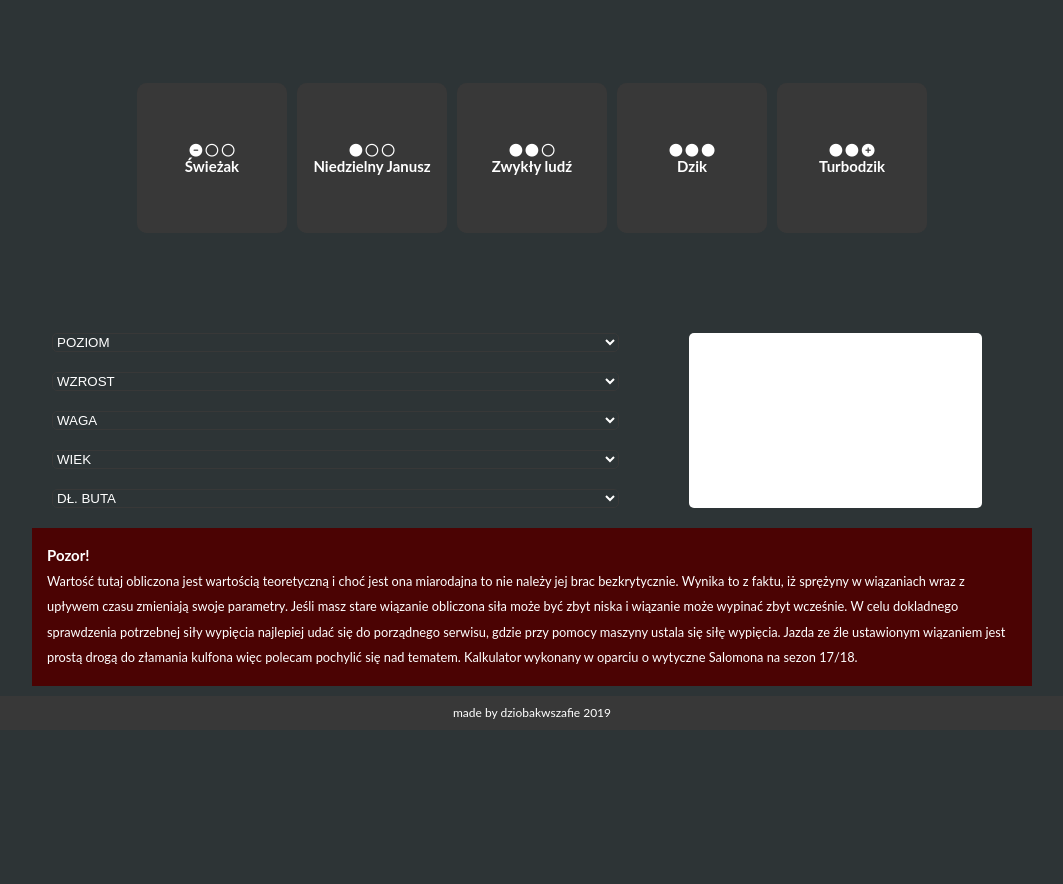
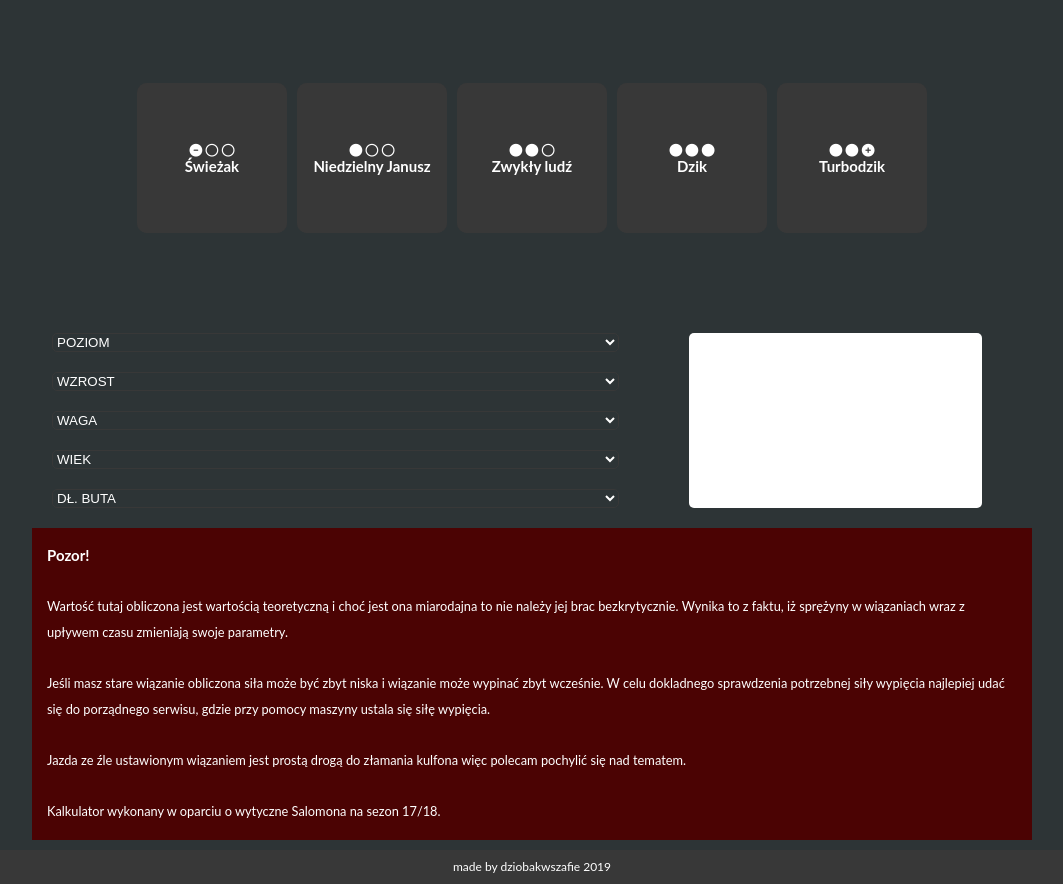
Before and after one commit to dziobakwszafie/DIN-calc, a website: page dist/index.html in a window 1280 px wide. Shown: the part 273-1157 px from the top of the page, without its empty margins (108-1171 px from the left). Before the commit the page ends 1003 px from the top, so only its background shows below. Drawn offline with nearby package versions, Linux system fonts and the light colour scheme.

Commit message:
fix(width) feature(scrollup button): fix broken width of the whole website, also add new fixed button to scroll up, also change colors of background and nav-buton_1

```diff
--- a/dist/index.html
+++ b/dist/index.html
@@ -160,12 +160,12 @@
 			</div>
 			<div class="box4">
 				<h3>Pozor!</h3>
-				Wartość tutaj obliczona jest wartością teoretyczną i choć jest ona miarodajna to nie należy jej brac bezkrytycznie.
-				Wynika to z faktu, iż sprężyny w wiązaniach wraz z upływem czasu zmieniają swoje parametry.
-				Jeśli masz stare wiązanie obliczona siła może być zbyt niska i wiązanie może wypinać zbyt wcześnie.
-				W celu dokladnego sprawdzenia potrzebnej siły wypięcia najlepiej udać się do porządnego serwisu, gdzie przy pomocy maszyny ustala się siłę wypięcia.
-				Jazda ze źle ustawionym wiązaniem jest prostą drogą do złamania kulfona więc polecam pochylić się nad tematem.
-				Kalkulator wykonany w oparciu o wytyczne Salomona na sezon 17/18.
+				<p>Wartość tutaj obliczona jest wartością teoretyczną i choć jest ona miarodajna to nie należy jej brac bezkrytycznie.
+				Wynika to z faktu, iż sprężyny w wiązaniach wraz z upływem czasu zmieniają swoje parametry.</p>
+				<p>Jeśli masz stare wiązanie obliczona siła może być zbyt niska i wiązanie może wypinać zbyt wcześnie.
+				W celu dokladnego sprawdzenia potrzebnej siły wypięcia najlepiej udać się do porządnego serwisu, gdzie przy pomocy maszyny ustala się siłę wypięcia.</p>
+				<p>Jazda ze źle ustawionym wiązaniem jest prostą drogą do złamania kulfona więc polecam pochylić się nad tematem. </p>
+				<p>Kalkulator wykonany w oparciu o wytyczne Salomona na sezon 17/18.</p>
 			</div>
 		</div>
 	</main>
--- a/dist/scss/ski-web-v.4.css
+++ b/dist/scss/ski-web-v.4.css
@@ -107,7 +107,6 @@ body {
   width: 100%;
   margin: auto;
   max-width: 1000px;
-  min-width: 400px;
   font-size: 0.8em;
   -webkit-box-orient: vertical;
   -webkit-box-direction: normal;
@@ -463,6 +462,10 @@ body {
   line-height: 2em;
 }
 
+.box4 p {
+  margin-top: 2em;
+}
+
 /*footer*/
 .madeby {
   display: -webkit-box;
--- a/dist/scss/ski-web-v.4.scss
+++ b/dist/scss/ski-web-v.4.scss
@@ -88,7 +88,7 @@ $bgFaceColor: #383838;
   width: 100%;
   margin: auto;
   max-width: 1000px;
-  min-width: 400px;
+
   font-size: $textMedium;
   flex-direction: column;
 }
@@ -282,6 +282,9 @@ $bgFaceColor: #383838;
   padding: 15px;
   font-size: $textMedium;
   line-height: 2em;
+  p{
+    margin-top: 2em;
+  }
 }
 
 
```
Also changed, not shown: 1 other file.
